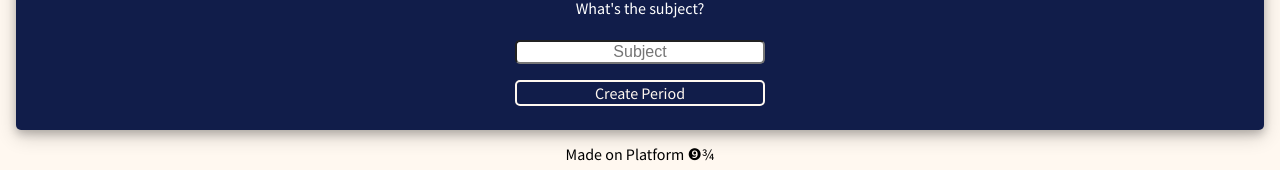
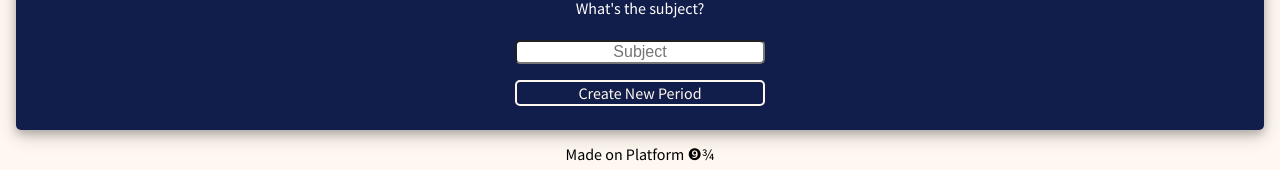
Before and after one commit to uncrownedthrone/reward-tracker, a React (Create React App) app: page /period/new in a window 1280 px wide. Shown: the part 375-545 px from the top of the page. Built offline with nearby package versions, Linux system fonts and the light colour scheme; no server answers.

Commit message:
updated buttons

```diff
--- a/src/components/HomePageComp.jsx
+++ b/src/components/HomePageComp.jsx
@@ -20,7 +20,7 @@ const HomePage = () => {
         </p>
         <h2>Let's get started by creating a new period!</h2>
         <button>
-          <Link to="/period/new">Create a Period</Link>
+          <Link to="/period/new">Create A Period</Link>
         </button>
       </section>
     </>
--- a/src/components/NewPeriodPageComp.jsx
+++ b/src/components/NewPeriodPageComp.jsx
@@ -93,7 +93,7 @@ const NewPeriodPageComp = () => {
             value={period.subject}
             onChange={updatePeriodObject}
           />
-          <button>Create Period</button>
+          <button>Create New Period</button>
         </form>
       </section>
     </>
```
